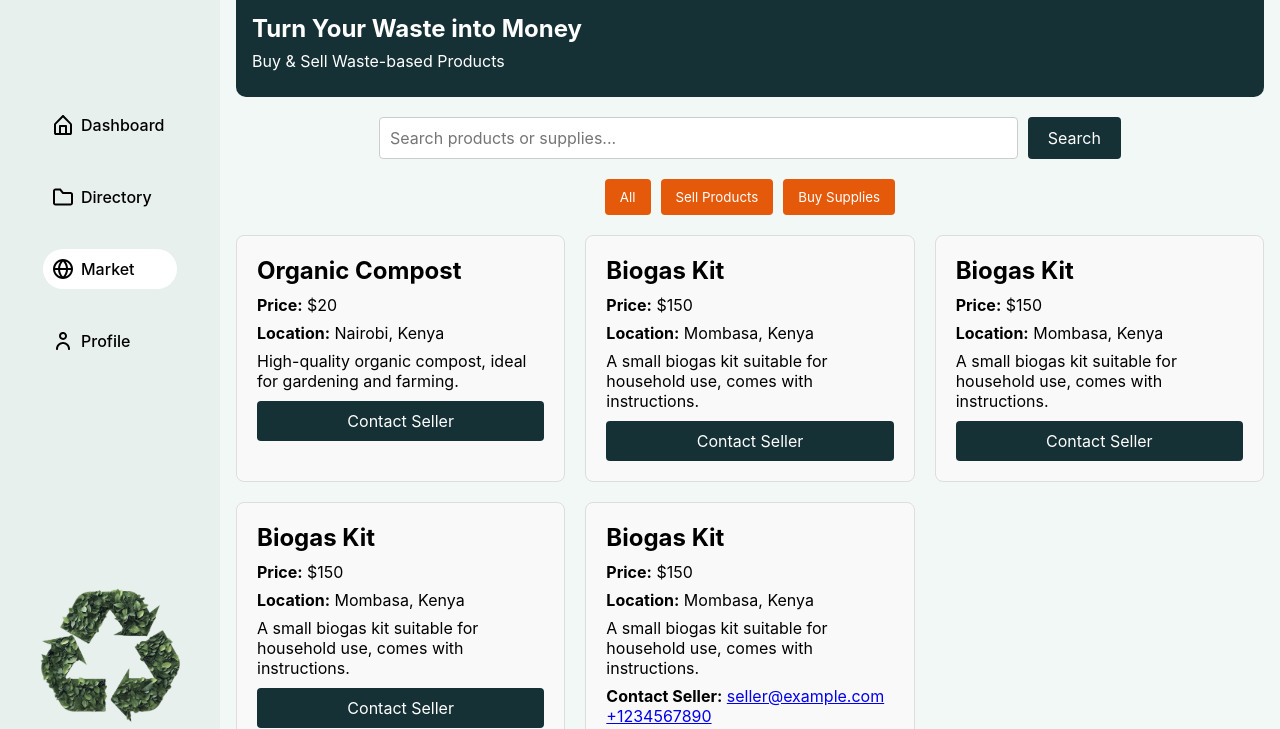
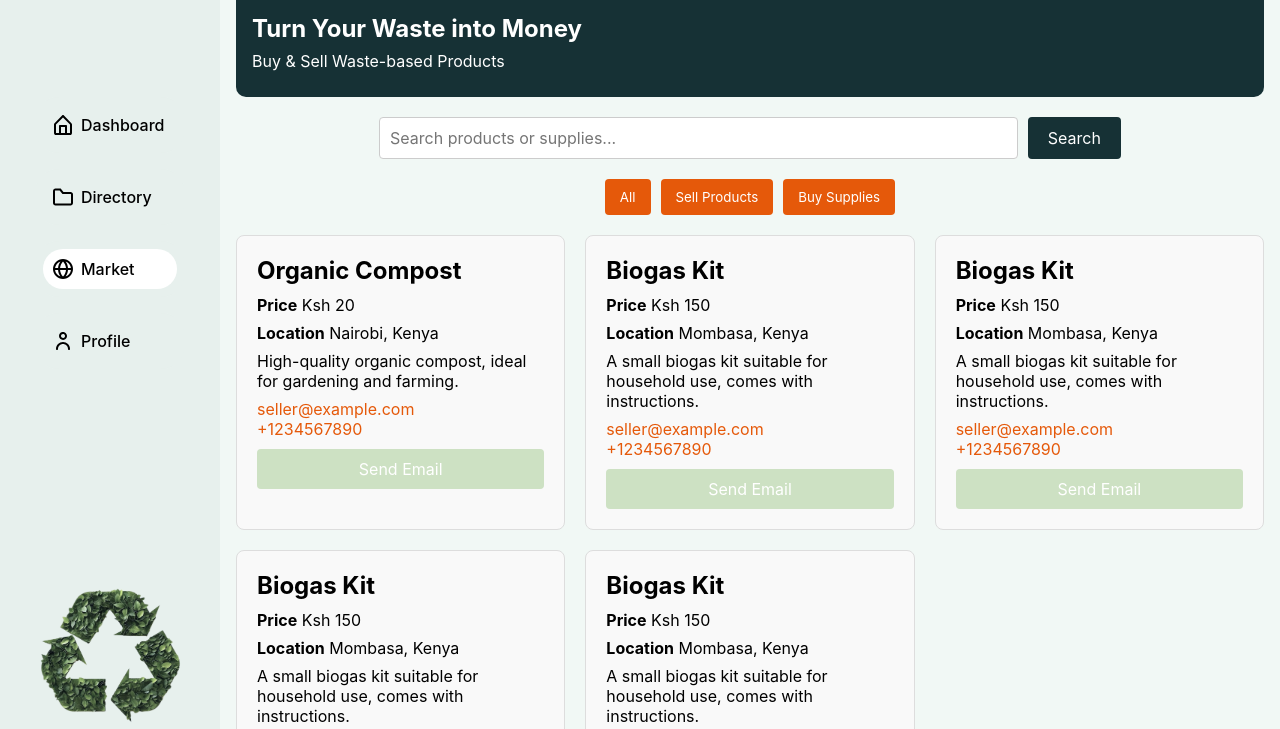
Before and after one commit to ama-lyn/PowerLearnProject, a plain HTML site: page public/market.html in a window 1280 px wide. Shown: the part 71-800 px from the top of the page. Drawn offline with Linux system fonts and the light colour scheme.

Commit message:
Market Section

```diff
--- a/public/css/market.css
+++ b/public/css/market.css
@@ -97,6 +97,11 @@
   transition: box-shadow 0.3s ease;
 }
 
+.product-card a{
+  text-decoration: none;
+  color: var(--color-secondary);
+}
+
 .product-card:hover {
   box-shadow: 0px 4px 15px rgba(0, 0, 0, 0.1);
 }
@@ -112,7 +117,7 @@
 
 .product-card button {
   display: block;
-  background-color: var(--color-primary);
+  background-color: var(--bg-right);
   color: white;
   padding: 10px;
   border: none;
@@ -125,7 +130,7 @@
 }
 
 .product-card button:hover {
-  background-color: var(--bg-right);
+  background-color: var(--sidebar);
 }
 
 /*POP-UP*/
@@ -216,7 +221,7 @@
 }
 
 .product-container {
-  background-color: var(--sidebar);
+  background-color: var(--bg-right);
   color: var(--color-white);
   padding: 15px 25px;
   cursor: pointer;
--- a/public/market.html
+++ b/public/market.html
@@ -71,54 +71,58 @@
           <!-- Product Cards -->
           <div class="product-card">
             <h2>Organic Compost</h2>
-            <p><strong>Price:</strong> $20</p>
-            <p><strong>Location:</strong> Nairobi, Kenya</p>
+            <p><strong>Price</strong> Ksh 20</p>
+            <p><strong>Location</strong> Nairobi, Kenya</p>
             <p>
               High-quality organic compost, ideal for gardening and farming.
             </p>
-            <button>Contact Seller</button>
+            <p> <a href="mailto:seller@example.com">seller@example.com</a> <br> <a href="tel:+1234567890">+1234567890</a></p>
+            <button onclick="window.location.href='mailto:seller@example.com'">Send Email</button>
           </div>
 
           <div class="product-card">
             <h2>Biogas Kit</h2>
-            <p><strong>Price:</strong> $150</p>
-            <p><strong>Location:</strong> Mombasa, Kenya</p>
+            <p><strong>Price</strong> Ksh 150</p>
+            <p><strong>Location</strong> Mombasa, Kenya</p>
             <p>
               A small biogas kit suitable for household use, comes with
               instructions.
             </p>
-            <button>Contact Seller</button>
+            <p> <a href="mailto:seller@example.com">seller@example.com</a> <br> <a href="tel:+1234567890">+1234567890</a></p>
+            <button onclick="window.location.href='mailto:seller@example.com'">Send Email</button>
           </div>
 
           <div class="product-card">
             <h2>Biogas Kit</h2>
-            <p><strong>Price:</strong> $150</p>
-            <p><strong>Location:</strong> Mombasa, Kenya</p>
+            <p><strong>Price</strong> Ksh 150</p>
+            <p><strong>Location</strong> Mombasa, Kenya</p>
             <p>
               A small biogas kit suitable for household use, comes with
               instructions.
             </p>
-            <button>Contact Seller</button>
+            <p> <a href="mailto:seller@example.com">seller@example.com</a> <br> <a href="tel:+1234567890">+1234567890</a></p>
+            <button onclick="window.location.href='mailto:seller@example.com'">Send Email</button>
           </div>
 
           <div class="product-card">
             <h2>Biogas Kit</h2>
-            <p><strong>Price:</strong> $150</p>
-            <p><strong>Location:</strong> Mombasa, Kenya</p>
+            <p><strong>Price</strong> Ksh 150</p>
+            <p><strong>Location</strong> Mombasa, Kenya</p>
             <p>
               A small biogas kit suitable for household use, comes with
               instructions.
             </p>
-            <button>Contact Seller</button>
+            <p> <a href="mailto:seller@example.com">seller@example.com</a> <br> <a href="tel:+1234567890">+1234567890</a></p>
+            <button onclick="window.location.href='mailto:seller@example.com'">Send Email</button>
           </div>
 
           <div class="product-card">
             <h2>Biogas Kit</h2>
-            <p><strong>Price:</strong> $150</p>
-            <p><strong>Location:</strong> Mombasa, Kenya</p>
+            <p><strong>Price</strong> Ksh 150</p>
+            <p><strong>Location</strong> Mombasa, Kenya</p>
             <p>A small biogas kit suitable for household use, comes with instructions.</p>
-            <p><strong>Contact Seller:</strong> <a href="mailto:seller@example.com">seller@example.com</a> <br> <a href="tel:+1234567890">+1234567890</a></p>
-            <button onclick="window.location.href='mailto:seller@example.com'">Contact Seller</button>
+            <p> <a href="mailto:seller@example.com">seller@example.com</a> <br> <a href="tel:+1234567890">+1234567890</a></p>
+            <button onclick="window.location.href='mailto:seller@example.com'">Send Email</button>
         </div>
 
           <!-- More listings... -->
```
